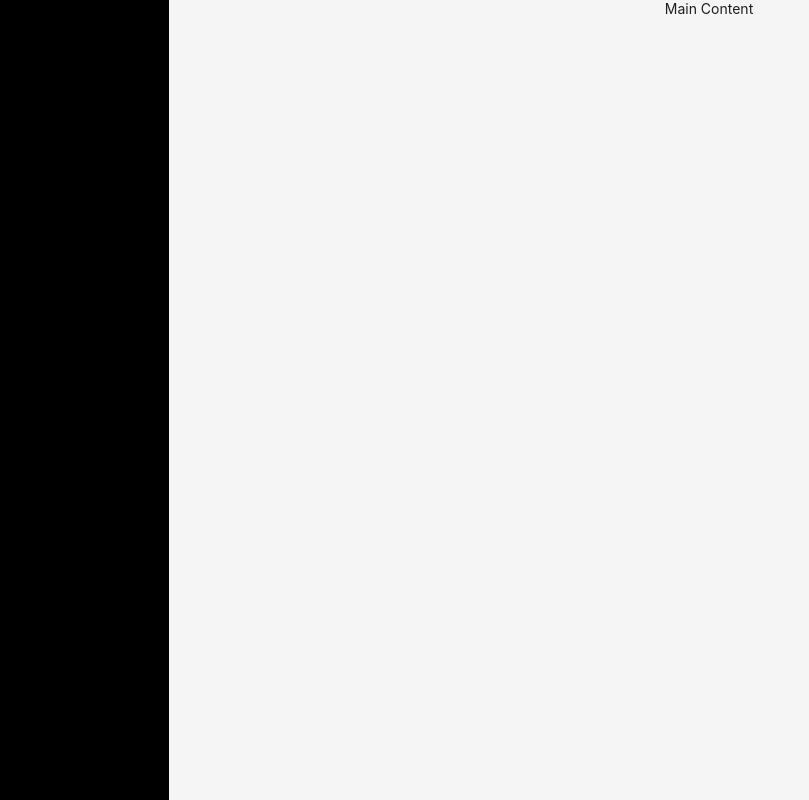
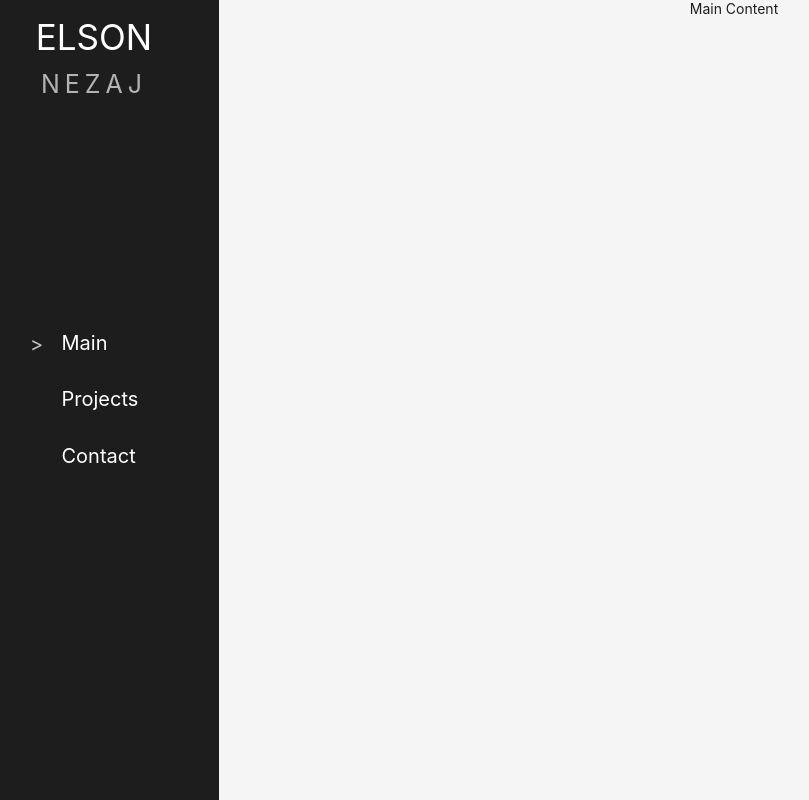
Before and after one commit to ElsonNezaj/elson-nezaj, a React (Create React App) app: page / in a window 1280 px wide. Shown: the whole page, without its empty margins (31-840 px from the left). Built offline with nearby package versions, Linux system fonts and the light colour scheme.

Commit message:
created functional sidebar

```diff
--- a/package.json
+++ b/package.json
@@ -3,12 +3,14 @@
   "version": "0.1.0",
   "private": true,
   "dependencies": {
+    "@reduxjs/toolkit": "^1.9.5",
     "@testing-library/jest-dom": "^5.17.0",
     "@testing-library/react": "^13.4.0",
     "@testing-library/user-event": "^13.5.0",
     "antd": "^5.8.3",
     "react": "^18.2.0",
     "react-dom": "^18.2.0",
+    "react-redux": "^8.1.2",
     "react-scripts": "5.0.1",
     "sass": "^1.65.1",
     "web-vitals": "^2.1.4"
--- a/src/Container/index.jsx
+++ b/src/Container/index.jsx
@@ -2,12 +2,15 @@ import { Layout } from "antd";
 import styles from "./styles.module.scss";
 import Sider from "antd/es/layout/Sider";
 import { Content } from "antd/es/layout/layout";
+import Navigation from "../Navigation";
 
 export default function Container() {
   return (
     <div className={styles.container}>
       <Layout className={styles.layout}>
-        <Sider className={styles.sideBar}>Sidebar</Sider>
+        <Sider className={styles.sideBar}>
+          <Navigation />
+        </Sider>
         <Content className={styles.mainContent}>Main Content</Content>
       </Layout>
     </div>
--- a/src/Container/styles.module.scss
+++ b/src/Container/styles.module.scss
@@ -7,5 +7,8 @@
 }
 
 .sideBar {
-  background-color: black !important;
+  background-color: rgb(29, 29, 29) !important;
+  width: 250px !important;
+  max-width: 250px !important;
+  min-width: 250px !important;
 }
--- /dev/null
+++ b/src/Navigation/index.jsx
@@ -0,0 +1,45 @@
+import { Typography } from "antd";
+import styles from "./styles.module.scss";
+import { useDispatch, useSelector } from "react-redux";
+import { setSelectedNavigation } from "../redux/navigation/navigationSlice";
+
+const NAVIGATION_OBJECT = [
+  { label: "Main", value: "main" },
+  { label: "Projects", value: "projects" },
+  { label: "Contact", value: "contact" },
+];
+
+export default function Navigation() {
+  const dispatch = useDispatch();
+  const selectedNavigation = useSelector(
+    (state) => state.navigation.selectedNavigation
+  );
+
+  const handleItemClick = (value) => {
+    dispatch(setSelectedNavigation(value));
+  };
+
+  return (
+    <div className={styles.navigationContainer}>
+      <div className={styles.nameContainer}>
+        <Typography className={styles.mainText}>ELSON</Typography>
+        <Typography className={styles.subText}>NEZAJ</Typography>
+      </div>
+      <div className={styles.navigationItems}>
+        {NAVIGATION_OBJECT.map((nav) => (
+          <div
+            onClick={() => handleItemClick(nav.value)}
+            className={styles.navigationItem}
+          >
+            <span className={styles.selectedDot}>
+              {selectedNavigation === nav.value && ">"}
+            </span>
+            <Typography className={styles.navigationLabel}>
+              {nav.label}
+            </Typography>
+          </div>
+        ))}
+      </div>
+    </div>
+  );
+}
--- /dev/null
+++ b/src/Navigation/styles.module.scss
@@ -0,0 +1,62 @@
+.navigationContainer {
+  display: flex;
+  flex-direction: column;
+  height: 100%;
+}
+
+.nameContainer {
+  height: 25%;
+  padding-top: 10px;
+}
+
+.mainText {
+  color: white;
+  font-size: 35px;
+}
+
+.subText {
+  font-size: 25px;
+  letter-spacing: 5px;
+  color: rgba(204, 204, 204, 0.852);
+}
+
+.navigationItems {
+  height: 50%;
+  display: flex;
+  flex-direction: column;
+  align-items: center;
+  justify-content: center;
+  gap: 25px;
+}
+
+.navigationItem {
+  width: 100%;
+  display: flex;
+  align-items: center;
+  gap: 10px;
+  padding-left: 25%;
+  cursor: pointer;
+}
+
+.selectedDot {
+  display: block;
+  color: rgba(255, 255, 255, 0.738);
+  width: 20px;
+  font-size: 20px;
+  animation: selectArrow infinite 1s linear;
+  animation-direction: alternate;
+}
+
+.navigationLabel {
+  color: white;
+  font-size: 20px;
+}
+
+@keyframes selectArrow {
+  0% {
+    transform: translateX(-10px);
+  }
+  100% {
+    transform: translateX(0px);
+  }
+}
--- a/src/index.js
+++ b/src/index.js
@@ -1,13 +1,17 @@
-import React from 'react';
-import ReactDOM from 'react-dom/client';
-import './index.css';
-import App from './App';
-import reportWebVitals from './reportWebVitals';
+import React from "react";
+import ReactDOM from "react-dom/client";
+import "./index.css";
+import App from "./App";
+import reportWebVitals from "./reportWebVitals";
+import { Provider } from "react-redux";
+import { store } from "./store";
 
-const root = ReactDOM.createRoot(document.getElementById('root'));
+const root = ReactDOM.createRoot(document.getElementById("root"));
 root.render(
   <React.StrictMode>
-    <App />
+    <Provider store={store}>
+      <App />
+    </Provider>
   </React.StrictMode>
 );
 
--- /dev/null
+++ b/src/redux/navigation/navigationSlice.jsx
@@ -0,0 +1,17 @@
+import { createSlice } from "@reduxjs/toolkit";
+const initialState = {
+  selectedNavigation: "main",
+};
+
+export const navigationSlice = createSlice({
+  name: "navigation",
+  initialState,
+  reducers: {
+    setSelectedNavigation: (state, action) => {
+      state.selectedNavigation = action.payload;
+    },
+  },
+});
+
+export const { setSelectedNavigation } = navigationSlice.actions;
+export default navigationSlice.reducer;
--- /dev/null
+++ b/src/store.js
@@ -0,0 +1,8 @@
+import { configureStore } from "@reduxjs/toolkit";
+import navigationReducer from "./redux/navigation/navigationSlice";
+
+export const store = configureStore({
+  reducer: {
+    navigation: navigationReducer,
+  },
+});
```
Also changed, not shown: 1 other file (tests, documents, lock files or other folders).
